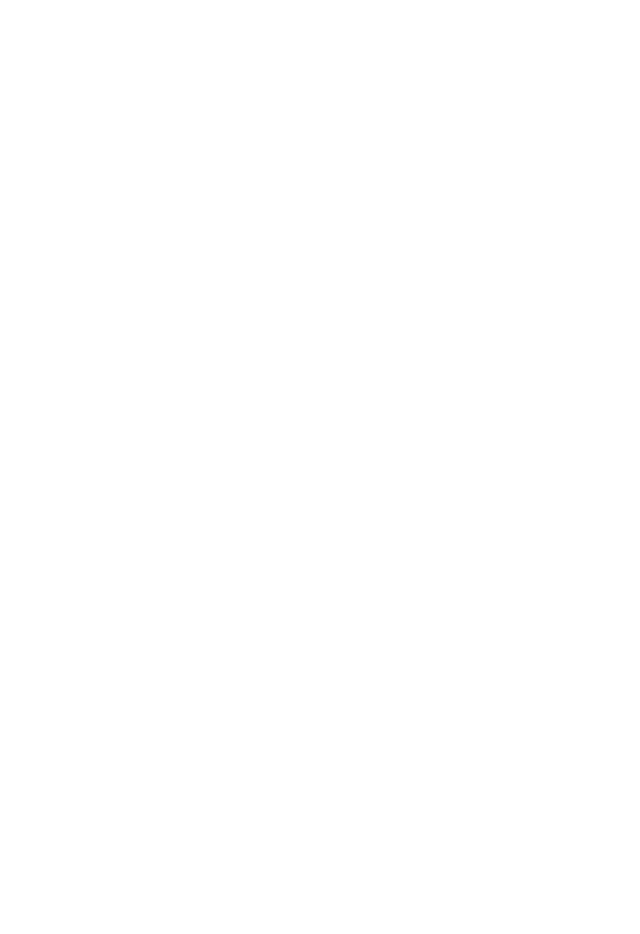
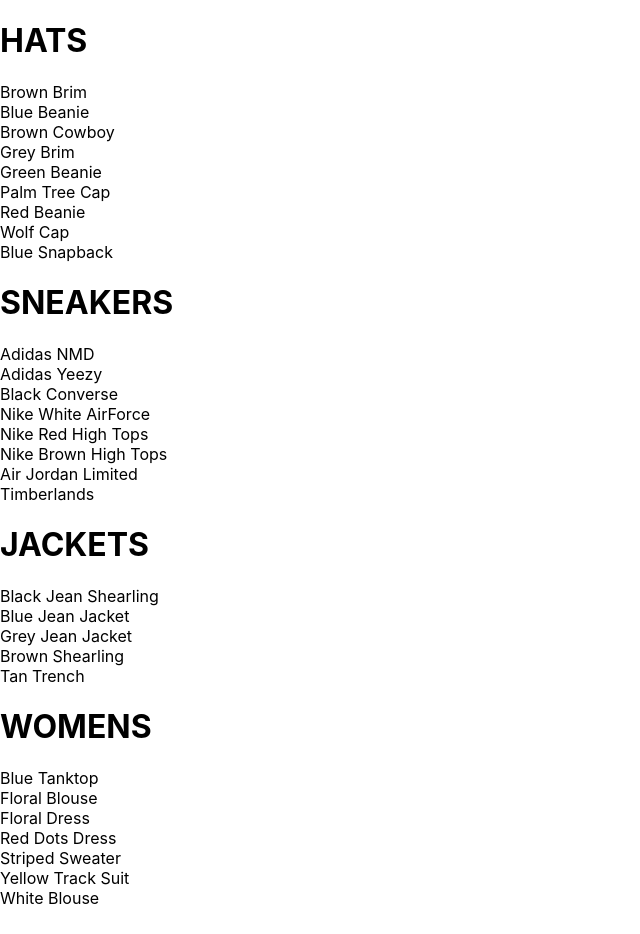
Before and after one commit to scottfireoved/ecom-clothing, a React (Create React App) app: page /shop in a window 1280 px wide. Shown: the top 934 px of the page, without its empty margins (0-640 px from the left). Before the commit the page ends 800 px from the top, so only its background shows below. Built offline with nearby package versions, Linux system fonts and the light colour scheme.

Commit message:
Preview shop page progress.

```diff
--- a/src/App.js
+++ b/src/App.js
@@ -1,19 +1,14 @@
 import React from 'react';
 import { Switch, Route } from 'react-router-dom';
 import HomePage from './pages/homepage/homepage.component';
-
-const PerformancePage = () => (
-  <div>
-    <h1>Performance Page</h1>
-  </div>
-)
+import ShopPage from './pages/shoppage/shoppage.component'
 
 function App() {
   return (
     <div>
       <Switch>
         <Route exact path="/" component={HomePage} />
-        <Route exact path="/shop/performance" component={PerformancePage} />
+        <Route exact path="/shop" component={ShopPage} />
       </Switch>
     </div>
   );
--- /dev/null
+++ b/src/components/collection-preview/collection-preview.component.jsx
@@ -0,0 +1,18 @@
+import React from 'react';
+
+import'./collection-preview.styles.scss';
+
+const CollectionPreview = ({title, items}) => {
+    return <div className="collection-preview">
+        <h1 className="title">{title.toUpperCase()}</h1>
+        <div className="preview">
+            {
+                items.map((item) => (
+                <div key={item.id}> {item.name} </div>
+                ))
+            }
+        </div>
+    </div>
+}
+
+export default CollectionPreview;
--- /dev/null
+++ b/src/pages/shoppage/shop.data.js
@@ -0,0 +1,249 @@
+const SHOP_DATA = [
+  {
+    id: 1,
+    title: 'Hats',
+    routeName: 'hats',
+    items: [
+      {
+        id: 1,
+        name: 'Brown Brim',
+        imageUrl: 'https://i.ibb.co/ZYW3VTp/brown-brim.png',
+        price: 25
+      },
+      {
+        id: 2,
+        name: 'Blue Beanie',
+        imageUrl: 'https://i.ibb.co/ypkgK0X/blue-beanie.png',
+        price: 18
+      },
+      {
+        id: 3,
+        name: 'Brown Cowboy',
+        imageUrl: 'https://i.ibb.co/QdJwgmp/brown-cowboy.png',
+        price: 35
+      },
+      {
+        id: 4,
+        name: 'Grey Brim',
+        imageUrl: 'https://i.ibb.co/RjBLWxB/grey-brim.png',
+        price: 25
+      },
+      {
+        id: 5,
+        name: 'Green Beanie',
+        imageUrl: 'https://i.ibb.co/YTjW3vF/green-beanie.png',
+        price: 18
+      },
+      {
+        id: 6,
+        name: 'Palm Tree Cap',
+        imageUrl: 'https://i.ibb.co/rKBDvJX/palm-tree-cap.png',
+        price: 14
+      },
+      {
+        id: 7,
+        name: 'Red Beanie',
+        imageUrl: 'https://i.ibb.co/bLB646Z/red-beanie.png',
+        price: 18
+      },
+      {
+        id: 8,
+        name: 'Wolf Cap',
+        imageUrl: 'https://i.ibb.co/1f2nWMM/wolf-cap.png',
+        price: 14
+      },
+      {
+        id: 9,
+        name: 'Blue Snapback',
+        imageUrl: 'https://i.ibb.co/X2VJP2W/blue-snapback.png',
+        price: 16
+      }
+    ]
+  },
+  {
+    id: 2,
+    title: 'Sneakers',
+    routeName: 'sneakers',
+    items: [
+      {
+        id: 10,
+        name: 'Adidas NMD',
+        imageUrl: 'https://i.ibb.co/0s3pdnc/adidas-nmd.png',
+        price: 220
+      },
+      {
+        id: 11,
+        name: 'Adidas Yeezy',
+        imageUrl: 'https://i.ibb.co/dJbG1cT/yeezy.png',
+        price: 280
+      },
+      {
+        id: 12,
+        name: 'Black Converse',
+        imageUrl: 'https://i.ibb.co/bPmVXyP/black-converse.png',
+        price: 110
+      },
+      {
+        id: 13,
+        name: 'Nike White AirForce',
+        imageUrl: 'https://i.ibb.co/1RcFPk0/white-nike-high-tops.png',
+        price: 160
+      },
+      {
+        id: 14,
+        name: 'Nike Red High Tops',
+        imageUrl: 'https://i.ibb.co/QcvzydB/nikes-red.png',
+        price: 160
+      },
+      {
+        id: 15,
+        name: 'Nike Brown High Tops',
+        imageUrl: 'https://i.ibb.co/fMTV342/nike-brown.png',
+        price: 160
+      },
+      {
+        id: 16,
+        name: 'Air Jordan Limited',
+        imageUrl: 'https://i.ibb.co/w4k6Ws9/nike-funky.png',
+        price: 190
+      },
+      {
+        id: 17,
+        name: 'Timberlands',
+        imageUrl: 'https://i.ibb.co/Mhh6wBg/timberlands.png',
+        price: 200
+      }
+    ]
+  },
+  {
+    id: 3,
+    title: 'Jackets',
+    routeName: 'jackets',
+    items: [
+      {
+        id: 18,
+        name: 'Black Jean Shearling',
+        imageUrl: 'https://i.ibb.co/XzcwL5s/black-shearling.png',
+        price: 125
+      },
+      {
+        id: 19,
+        name: 'Blue Jean Jacket',
+        imageUrl: 'https://i.ibb.co/mJS6vz0/blue-jean-jacket.png',
+        price: 90
+      },
+      {
+        id: 20,
+        name: 'Grey Jean Jacket',
+        imageUrl: 'https://i.ibb.co/N71k1ML/grey-jean-jacket.png',
+        price: 90
+      },
+      {
+        id: 21,
+        name: 'Brown Shearling',
+        imageUrl: 'https://i.ibb.co/s96FpdP/brown-shearling.png',
+        price: 165
+      },
+      {
+        id: 22,
+        name: 'Tan Trench',
+        imageUrl: 'https://i.ibb.co/M6hHc3F/brown-trench.png',
+        price: 185
+      }
+    ]
+  },
+  {
+    id: 4,
+    title: 'Womens',
+    routeName: 'womens',
+    items: [
+      {
+        id: 23,
+        name: 'Blue Tanktop',
+        imageUrl: 'https://i.ibb.co/7CQVJNm/blue-tank.png',
+        price: 25
+      },
+      {
+        id: 24,
+        name: 'Floral Blouse',
+        imageUrl: 'https://i.ibb.co/4W2DGKm/floral-blouse.png',
+        price: 20
+      },
+      {
+        id: 25,
+        name: 'Floral Dress',
+        imageUrl: 'https://i.ibb.co/KV18Ysr/floral-skirt.png',
+        price: 80
+      },
+      {
+        id: 26,
+        name: 'Red Dots Dress',
+        imageUrl: 'https://i.ibb.co/N3BN1bh/red-polka-dot-dress.png',
+        price: 80
+      },
+      {
+        id: 27,
+        name: 'Striped Sweater',
+        imageUrl: 'https://i.ibb.co/KmSkMbH/striped-sweater.png',
+        price: 45
+      },
+      {
+        id: 28,
+        name: 'Yellow Track Suit',
+        imageUrl: 'https://i.ibb.co/v1cvwNf/yellow-track-suit.png',
+        price: 135
+      },
+      {
+        id: 29,
+        name: 'White Blouse',
+        imageUrl: 'https://i.ibb.co/qBcrsJg/white-vest.png',
+        price: 20
+      }
+    ]
+  },
+  {
+    id: 5,
+    title: 'Mens',
+    routeName: 'mens',
+    items: [
+      {
+        id: 30,
+        name: 'Camo Down Vest',
+        imageUrl: 'https://i.ibb.co/xJS0T3Y/camo-vest.png',
+        price: 325
+      },
+      {
+        id: 31,
+        name: 'Floral T-shirt',
+        imageUrl: 'https://i.ibb.co/qMQ75QZ/floral-shirt.png',
+        price: 20
+      },
+      {
+        id: 32,
+        name: 'Black & White Longsleeve',
+        imageUrl: 'https://i.ibb.co/55z32tw/long-sleeve.png',
+        price: 25
+      },
+      {
+        id: 33,
+        name: 'Pink T-shirt',
+        imageUrl: 'https://i.ibb.co/RvwnBL8/pink-shirt.png',
+        price: 25
+      },
+      {
+        id: 34,
+        name: 'Jean Long Sleeve',
+        imageUrl: 'https://i.ibb.co/VpW4x5t/roll-up-jean-shirt.png',
+        price: 40
+      },
+      {
+        id: 35,
+        name: 'Burgundy T-shirt',
+        imageUrl: 'https://i.ibb.co/mh3VM1f/polka-dot-shirt.png',
+        price: 25
+      }
+    ]
+  }
+];
+
+export default SHOP_DATA;
--- /dev/null
+++ b/src/pages/shoppage/shoppage.component.jsx
@@ -0,0 +1,26 @@
+import React, { Component } from 'react';
+import SHOP_DATA from './shop.data.js';
+import CollectionPreview from '../../components/collection-preview/collection-preview.component';
+class ShopPage extends Component {
+    state = {
+        collections: SHOP_DATA
+    }
+
+
+    constructor(props) {
+        super(props);
+    }
+
+    render(props) {
+        const { collections } = this.state;
+        return (<div className="shop-page">
+            {
+                collections.map(({id , ...otherCollectionProps}) => (
+                    <CollectionPreview key={id} {...otherCollectionProps}/>
+        ))
+            }
+        </div>);
+    }
+}
+
+export default ShopPage;
```
Also changed, not shown: src/components/collection-preview/collection-preview.styles.scss (added).
